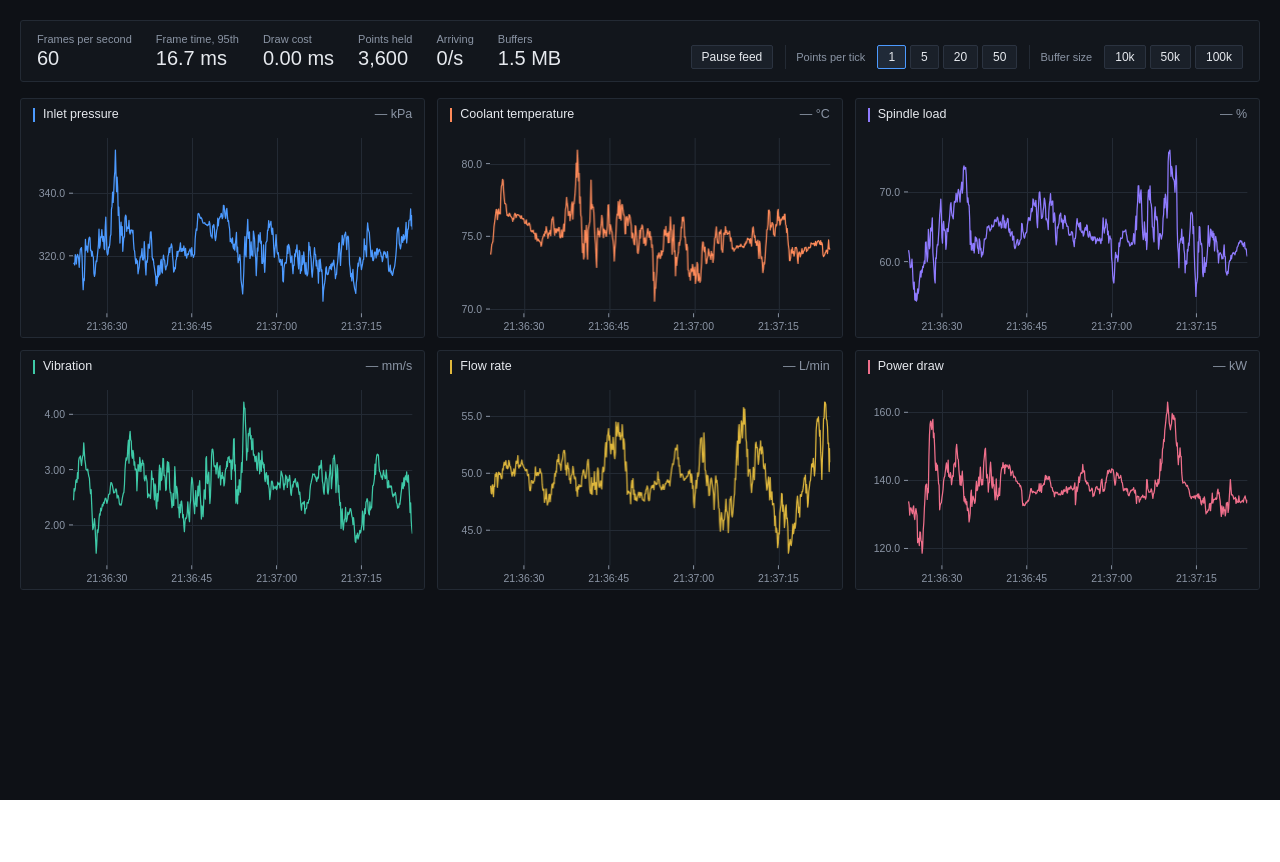
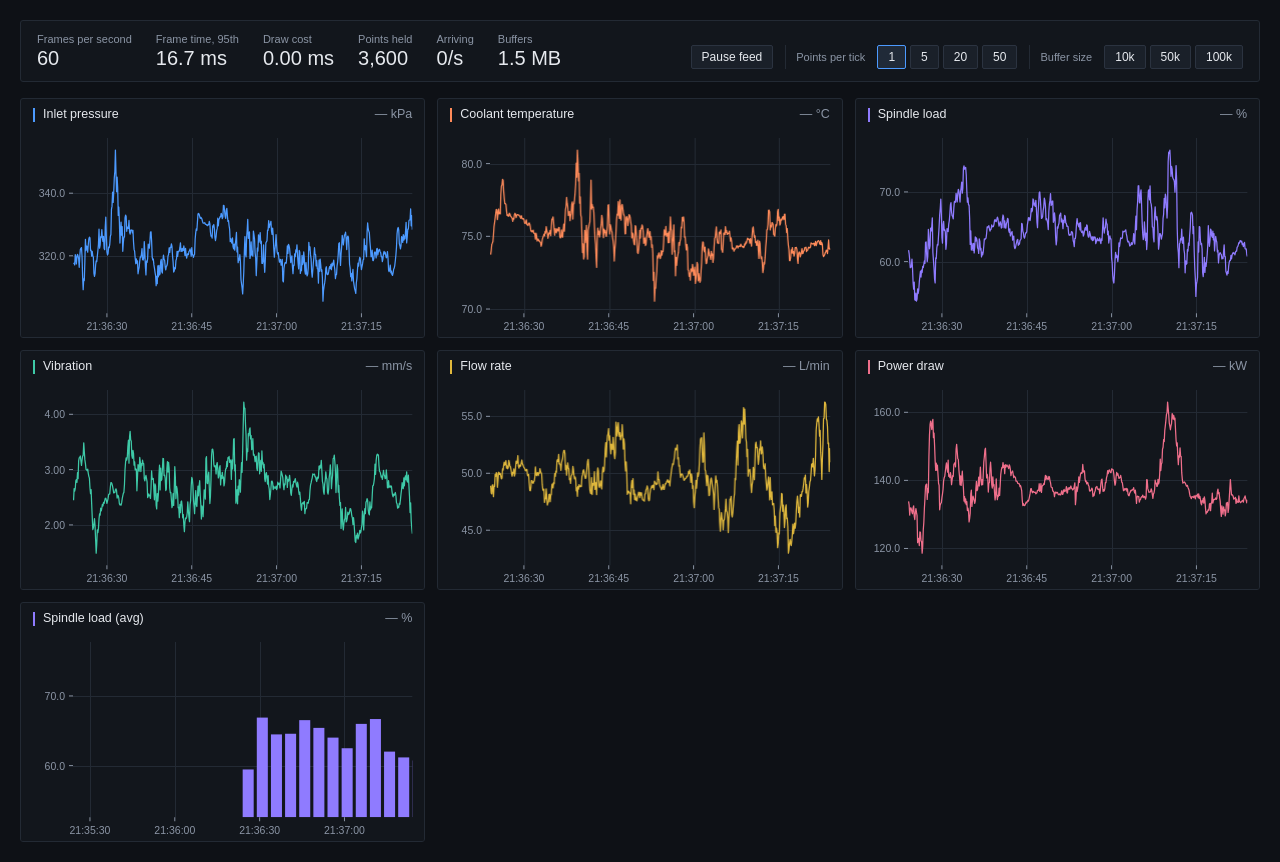
Before and after one commit to shreyaa-hub/Pulseboard, a Next.js app: page /dashboard in a window 1280 px wide. Before the commit the page ends 800 px from the top, so only its background shows below. Built offline with nearby package versions, Linux system fonts and the light colour scheme.

Commit message:
bar chart, reuses renderer/interaction from line chart

```diff
--- a/components/Dashboard.tsx
+++ b/components/Dashboard.tsx
@@ -1,5 +1,6 @@
 'use client';
 
+import { BarChart } from '@/components/charts/BarChart';
 import { LineChart } from '@/components/charts/LineChart';
 import { PerformanceMonitor } from '@/components/ui/PerformanceMonitor';
 import { useDashboard } from '@/components/providers/DataProvider';
@@ -7,6 +8,7 @@ import { useDashboard } from '@/components/providers/DataProvider';
 export function Dashboard() {
   const { store, driver } = useDashboard();
   const series = store.seriesMeta();
+  const barSeries = series.find((s) => s.id === 'spindle-load') ?? series[0];
 
   return (
     <div className="dash">
@@ -15,6 +17,7 @@ export function Dashboard() {
         {series.map((s) => (
           <LineChart key={s.id} driver={driver} store={store} series={s} />
         ))}
+        {barSeries && <BarChart driver={driver} store={store} series={barSeries} />}
       </div>
     </div>
   );
--- /dev/null
+++ b/components/charts/BarChart.tsx
@@ -0,0 +1,219 @@
+'use client';
+
+import { useCallback, useMemo, useRef, useState } from 'react';
+import { AxisLayer, type AxisHandle } from './AxisLayer';
+import { useChartInteraction } from '@/hooks/useChartInteraction';
+import { useChartRenderer } from '@/hooks/useChartRenderer';
+import { bucketAggregate, pickBucketMs } from '@/lib/aggregate';
+import { crisp, niceTicks, timeTicks } from '@/lib/canvasUtils';
+import type { DataStore } from '@/lib/dataStore';
+import type { RafDriver } from '@/lib/rafDriver';
+import type { SeriesMeta } from '@/lib/types';
+import { followEdge, settleY, type PlotArea } from '@/lib/viewport';
+
+const GUTTER_LEFT = 52;
+const GUTTER_BOTTOM = 24;
+const GUTTER_TOP = 10;
+const GUTTER_RIGHT = 12;
+
+/** Target number of bars visible across the plot. Wider bars read better than
+ *  more bars, so this stays modest rather than one bar per pixel. */
+const TARGET_BARS = 48;
+const BAR_GAP_FRACTION = 0.22;
+
+interface Props {
+  driver: RafDriver;
+  store: DataStore;
+  series: SeriesMeta;
+  windowMs?: number;
+  height?: number;
+}
+
+function readTheme(el: HTMLElement) {
+  const s = getComputedStyle(el);
+  return {
+    bg: s.getPropertyValue('--chart-bg').trim() || '#12161c',
+    grid: s.getPropertyValue('--chart-grid').trim() || '#232a34',
+    crosshair: s.getPropertyValue('--chart-crosshair').trim() || '#5a6472',
+  };
+}
+
+/**
+ * Draws the mean value per time bucket rather than any raw point. A raw
+ * bar-per-tick at 10/second would be several hundred slivers a second — not
+ * readable and not what a bar chart is for. Bucketing here is the same
+ * aggregation the spec asks for elsewhere (1m/5m/1h grouping), just picked
+ * automatically from the current zoom level instead of a fixed dropdown.
+ */
+export function BarChart({ driver, store, series, windowMs = 120_000, height = 240 }: Props) {
+  const axisRef = useRef<AxisHandle | null>(null);
+  const areaRef = useRef<PlotArea>({ left: GUTTER_LEFT, top: GUTTER_TOP, width: 0, height: 0 });
+  const themeRef = useRef({ bg: '#12161c', grid: '#232a34', crosshair: '#5a6472' });
+  const extentRef = useRef(new Float32Array(2));
+  const ticksRef = useRef(new Float64Array(14));
+
+  // Bucket scratch is resized only when the bucket count actually changes, not
+  // every frame — reallocating four typed arrays 60 times a second for a
+  // count that is usually stable would be pure waste.
+  const bucketsRef = useRef({
+    cap: 0,
+    sum: new Float64Array(0),
+    cnt: new Int32Array(0),
+    min: new Float32Array(0),
+    max: new Float32Array(0),
+  });
+
+  const [readout, setReadout] = useState<{ t: number; v: number; n: number } | null>(null);
+  const readoutThrottle = useRef(0);
+  const hasReadout = useRef(false);
+
+  const initialViewport = useMemo(() => {
+    const now = Date.now();
+    return { tMin: now - windowMs, tMax: now, yMin: series.min, yMax: series.max };
+  }, [windowMs, series.min, series.max]);
+
+  const { stateRef, elementRef } = useChartInteraction(initialViewport, areaRef);
+
+  const draw = useCallback<Parameters<typeof useChartRenderer>[1]>(
+    (ctx, size, frame, resized) => {
+      const buf = store.buffer(series.id);
+      if (!buf) return;
+
+      const area = areaRef.current;
+      area.left = GUTTER_LEFT;
+      area.top = GUTTER_TOP;
+      area.width = Math.max(1, size.width - GUTTER_LEFT - GUTTER_RIGHT);
+      area.height = Math.max(1, size.height - GUTTER_TOP - GUTTER_BOTTOM);
+
+      if (resized && elementRef.current) {
+        themeRef.current = readTheme(elementRef.current);
+      }
+
+      const theme = themeRef.current;
+      const state = stateRef.current;
+
+      if (state.following && buf.length > 0) {
+        state.vp = followEdge(state.vp, buf.timeAt(buf.length - 1));
+      }
+
+      const from = buf.indexAtOrAfter(state.vp.tMin);
+      const to = buf.indexAfter(state.vp.tMax);
+
+      if (buf.extent(from, to, extentRef.current)) {
+        state.vp = settleY(state.vp, extentRef.current[0], extentRef.current[1]);
+      }
+      const vp = state.vp;
+
+      ctx.fillStyle = theme.bg;
+      ctx.fillRect(0, 0, size.width, size.height);
+
+      const span = vp.tMax - vp.tMin;
+      const bucketMs = pickBucketMs(span, TARGET_BARS);
+      const bucketCount = Math.min(500, Math.ceil(span / bucketMs) + 1);
+
+      const b = bucketsRef.current;
+      if (b.cap < bucketCount) {
+        b.cap = bucketCount;
+        b.sum = new Float64Array(bucketCount);
+        b.cnt = new Int32Array(bucketCount);
+        b.min = new Float32Array(bucketCount);
+        b.max = new Float32Array(bucketCount);
+      }
+
+      bucketAggregate(buf, from, to, vp.tMin, bucketMs, bucketCount, b.sum, b.cnt, b.min, b.max);
+
+      // Gridlines share the canvas with the bars for the same reason as
+      // LineChart: drawn separately in SVG they visibly lag on every zoom.
+      ctx.strokeStyle = theme.grid;
+      ctx.lineWidth = 1;
+      ctx.beginPath();
+      const ny = niceTicks(vp.yMin, vp.yMax, 5, ticksRef.current);
+      for (let i = 0; i < ny; i++) {
+        const y = crisp(
+          area.top + area.height - ((ticksRef.current[i] - vp.yMin) / (vp.yMax - vp.yMin)) * area.height,
+        );
+        ctx.moveTo(area.left, y);
+        ctx.lineTo(area.left + area.width, y);
+      }
+      const nx = timeTicks(vp.tMin, vp.tMax, 6, ticksRef.current);
+      for (let i = 0; i < nx; i++) {
+        const x = crisp(area.left + ((ticksRef.current[i] - vp.tMin) / span) * area.width);
+        ctx.moveTo(x, area.top);
+        ctx.lineTo(x, area.top + area.height);
+      }
+      ctx.stroke();
+
+      const yBase = area.top + area.height;
+      const yScale = area.height / (vp.yMax - vp.yMin);
+      const pxPerBucket = (bucketMs / span) * area.width;
+      const barWidth = Math.max(1, pxPerBucket * (1 - BAR_GAP_FRACTION));
+
+      ctx.save();
+      ctx.beginPath();
+      ctx.rect(area.left, area.top, area.width, area.height);
+      ctx.clip();
+      ctx.fillStyle = series.colour;
+
+      for (let i = 0; i < bucketCount; i++) {
+        if (b.cnt[i] === 0) continue;
+        const bucketStart = vp.tMin + i * bucketMs;
+        const x = area.left + ((bucketStart - vp.tMin) / span) * area.width;
+        const mean = b.sum[i] / b.cnt[i];
+        const barHeight = Math.max(1, (mean - vp.yMin) * yScale);
+        ctx.fillRect(x, yBase - barHeight, barWidth, barHeight);
+      }
+      ctx.restore();
+
+      if (state.hoverX >= area.left && state.hoverX <= area.left + area.width) {
+        const x = crisp(state.hoverX);
+        ctx.strokeStyle = theme.crosshair;
+        ctx.beginPath();
+        ctx.moveTo(x, area.top);
+        ctx.lineTo(x, area.top + area.height);
+        ctx.stroke();
+
+        if (frame.now - readoutThrottle.current > 160) {
+          readoutThrottle.current = frame.now;
+          const t = vp.tMin + ((state.hoverX - area.left) / area.width) * span;
+          let idx = Math.floor((t - vp.tMin) / bucketMs);
+          if (idx < 0) idx = 0;
+          else if (idx >= bucketCount) idx = bucketCount - 1;
+
+          hasReadout.current = b.cnt[idx] > 0;
+          setReadout(
+            b.cnt[idx] > 0
+              ? { t: vp.tMin + idx * bucketMs, v: b.sum[idx] / b.cnt[idx], n: b.cnt[idx] }
+              : null,
+          );
+        }
+      } else if (hasReadout.current && frame.now - readoutThrottle.current > 160) {
+        readoutThrottle.current = frame.now;
+        hasReadout.current = false;
+        setReadout(null);
+      }
+
+      axisRef.current?.update(vp, area);
+    },
+    [store, series.id, series.colour, elementRef, stateRef],
+  );
+
+  const { canvasRef } = useChartRenderer(driver, draw);
+
+  return (
+    <figure className="chart" style={{ height }}>
+      <figcaption className="chart-head">
+        <span className="chart-title" style={{ borderColor: series.colour }}>
+          {series.label} (avg)
+        </span>
+        <span className="chart-readout">
+          {readout ? `${readout.v.toFixed(2)} ${series.unit} · n=${readout.n}` : `— ${series.unit}`}
+        </span>
+      </figcaption>
+
+      <div className="chart-body" ref={elementRef}>
+        <canvas ref={canvasRef} />
+        <AxisLayer ref={axisRef} className="chart-axis" />
+      </div>
+    </figure>
+  );
+}
```
